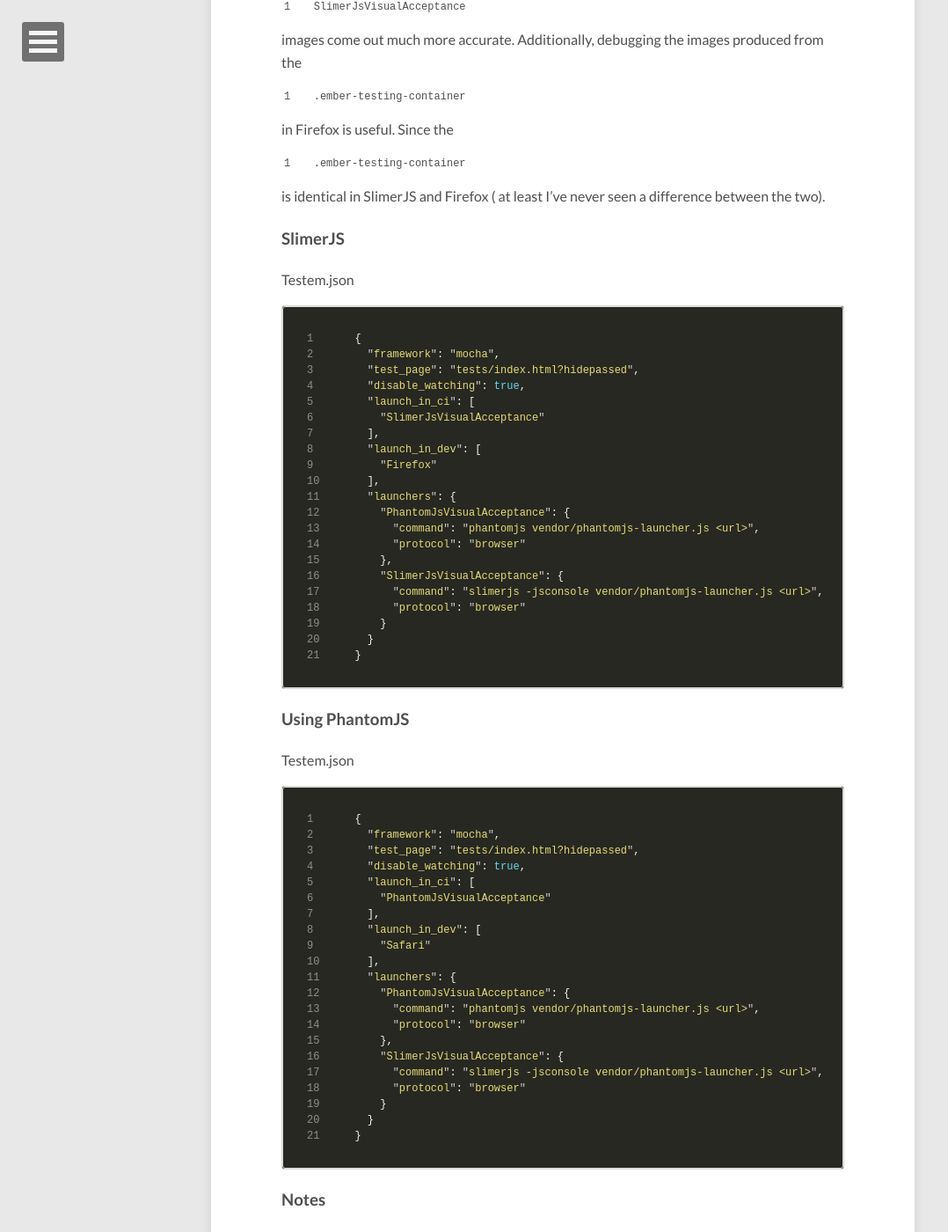
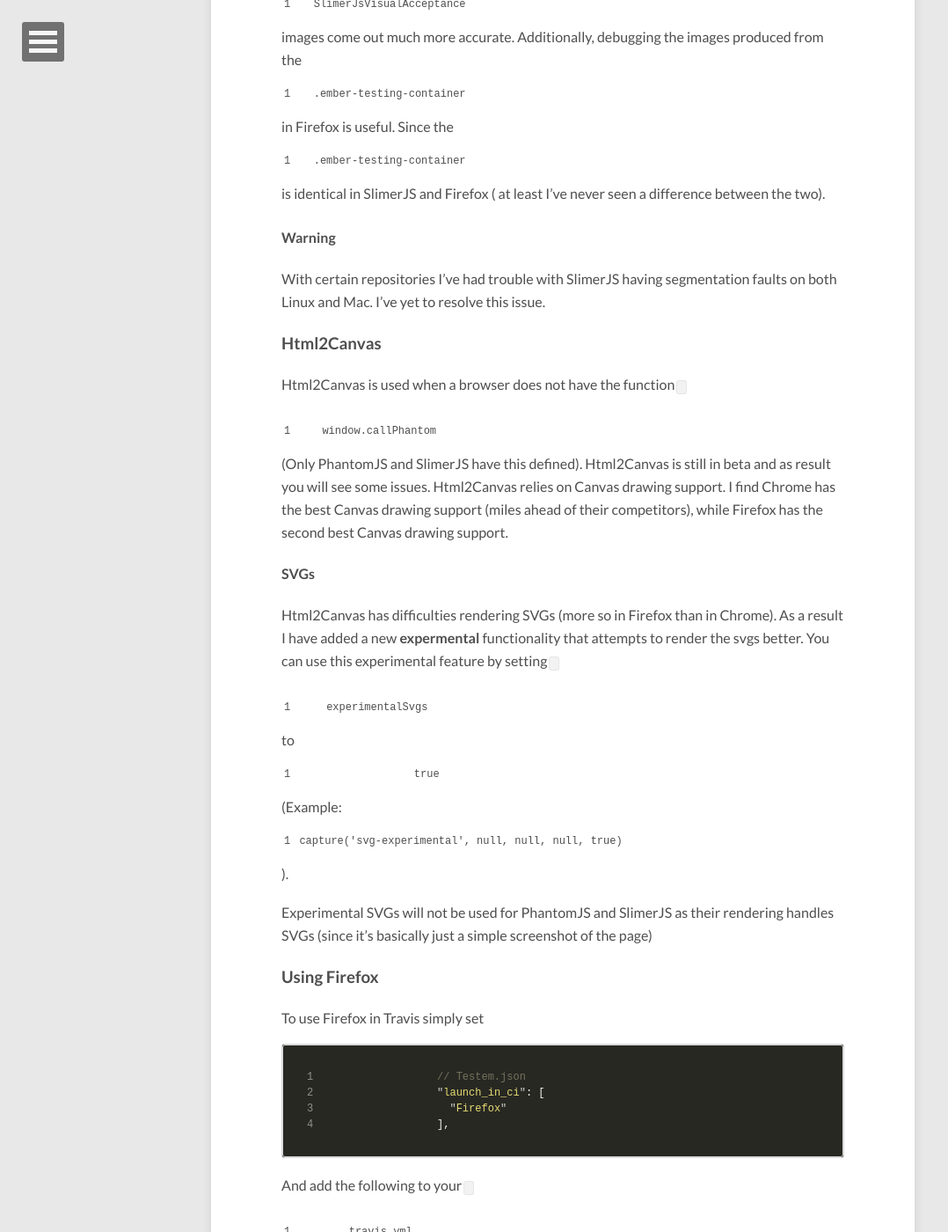
Before and after one commit to EWhite613/frost-blog-1, a Jekyll site: the page built from _posts/2016-05-09-using-visual-acceptance.md, in a window 1280 px wide and 1400 px high, scrolled down 5491 px. Shown: the whole window at 88% size, without its empty margins (0-1078 px from the left). Built offline with Jekyll 4.4.1, drawn with Linux system fonts in a browser that asks for light colours; nearby versions of some CDN libraries; some of the changed text lies outside the part shown.

Commit message:
Update post to reflect latest ember-cli-visual-acceptance

```diff
--- a/_posts/2016-05-09-using-visual-acceptance.md
+++ b/_posts/2016-05-09-using-visual-acceptance.md
@@ -116,6 +116,7 @@ before_script:
 - git config credential.helper "store --file=.git/credentials"
 - echo "https://${GH_TOKEN}:@github.com" > .git/credentials
 ~~~
+
 **Secure Variables (Display value in build log = `OFF`)**
 
 * Add `GH_TOKEN` to Travis. Personal Access Token must have push access
@@ -127,8 +128,7 @@ before_script:
 * Add `VISUAL_ACCEPTANCE_TOKEN` token, value can be found [here](https://travis-ci.org/ciena-frost/ember-frost-file-picker/jobs/137522760#L275)
   * If you put the `VISUAL_ACCEPTANCE_TOKEN` directly in your code and commit it to Github; Github will revoke the token.
 
-## Browsers
-Previously we used [html2canvas](http://html2canvas.hertzen.com/) to capture the images. But html2canvas is in alpha and their svg/css capturing is less than ideal. Thus we have switched to headless browsers that have the ability to capture images through callbacks.
+## Browsers - html2canvas vs. PhantomJS render callback
 
 You must enable the display to use headless browsers by adding the following to the `before_script` hook:
 
@@ -139,9 +139,44 @@ before_script:
 - sleep 3 # give xvfb some time to start
 ~~~
 
+### PhantomJS - SlimerJS
+
+[PhantomJS](http://phantomjs.org/) and [SlimerJS](https://slimerjs.org/) can both be used with this tool to capture images.
+
 Personally I prefer using SlimerJS as their version of Gecko matches the latest Firefox. While PhantomJS Webkit is about a year behind Safari's Webkit version. `SlimerJsVisualAcceptance` images come out much more accurate. Additionally, debugging the images produced from the `.ember-testing-container` in Firefox is useful. Since the `.ember-testing-container` is identical in SlimerJS and Firefox ( at least I've never seen a difference between the two).
 
-### SlimerJS
+#### Warning
+
+With certain repositories I've had trouble with SlimerJS having segmentation faults on both Linux and Mac. I've yet to resolve this issue.
+
+### Html2Canvas
+
+Html2Canvas is used when a browser does not have the function `window.callPhantom` (Only PhantomJS and SlimerJS have this defined). Html2Canvas is still in beta and as result you will see some issues.
+Html2Canvas relies on Canvas drawing support. I find Chrome has the best Canvas drawing support (miles ahead of their competitors), while Firefox has the second best Canvas drawing support.
+
+#### SVGs
+
+Html2Canvas has difficulties rendering SVGs (more so in Firefox than in Chrome). As a result I have added a new **expermental** functionality that attempts to render the svgs better.
+You can use this experimental feature by setting `experimentalSvgs` to `true` (Example: `capture('svg-experimental', null, null, null, true)`).
+
+Experimental SVGs will not be used for PhantomJS and SlimerJS as their rendering handles SVGs (since it's basically just a simple screenshot of the page)
+
+### Using Firefox
+To use Firefox in Travis simply set
+
+~~~ javascript
+  // Testem.json
+  "launch_in_ci": [
+    "Firefox"
+  ],
+~~~
+And add the following to your `.travis.yml` to get the latest version of Firefox:
+~~~ yaml
+addons:
+  firefox: "latest"
+~~~
+
+### Using SlimerJS
 Testem.json
 
 ~~~ javascript
@@ -195,6 +230,20 @@ Testem.json
 }
 ~~~
 
+## Reports for  multiple browsers
+
+Producing a report for multiple browsers is perfectly fine. All you need to do is add your collection of browsers to `launch_in_ci`.
+
+Example:
+
+~~~ javascript
+// Testem.json
+"launch_in_ci": [
+    "Firefox",
+    "SlimerJsVisualAcceptance"
+  ],
+~~~
+
 ### Notes
 * Travis will upload the reports to Imgur
 
```
Also changed, not shown: other parts of _posts/2016-05-09-using-visual-acceptance.md (+1 -1 lines).
